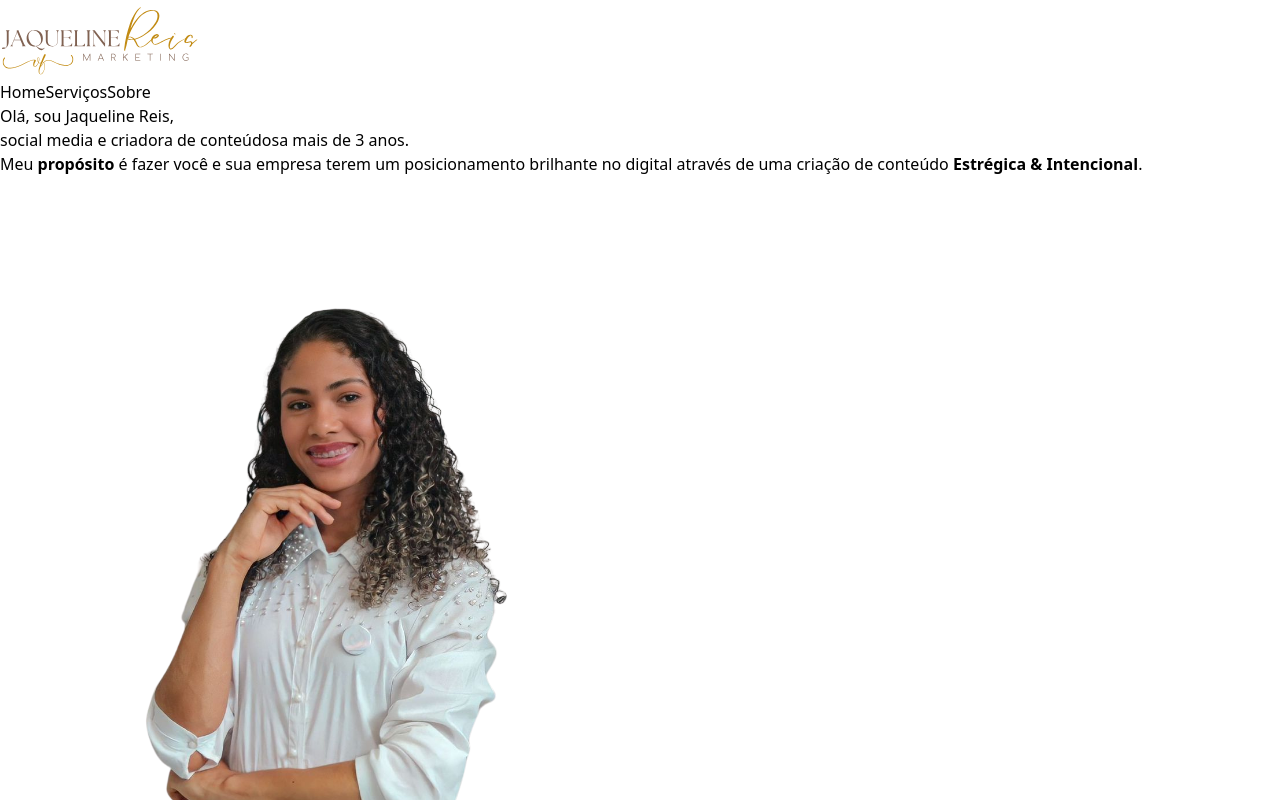
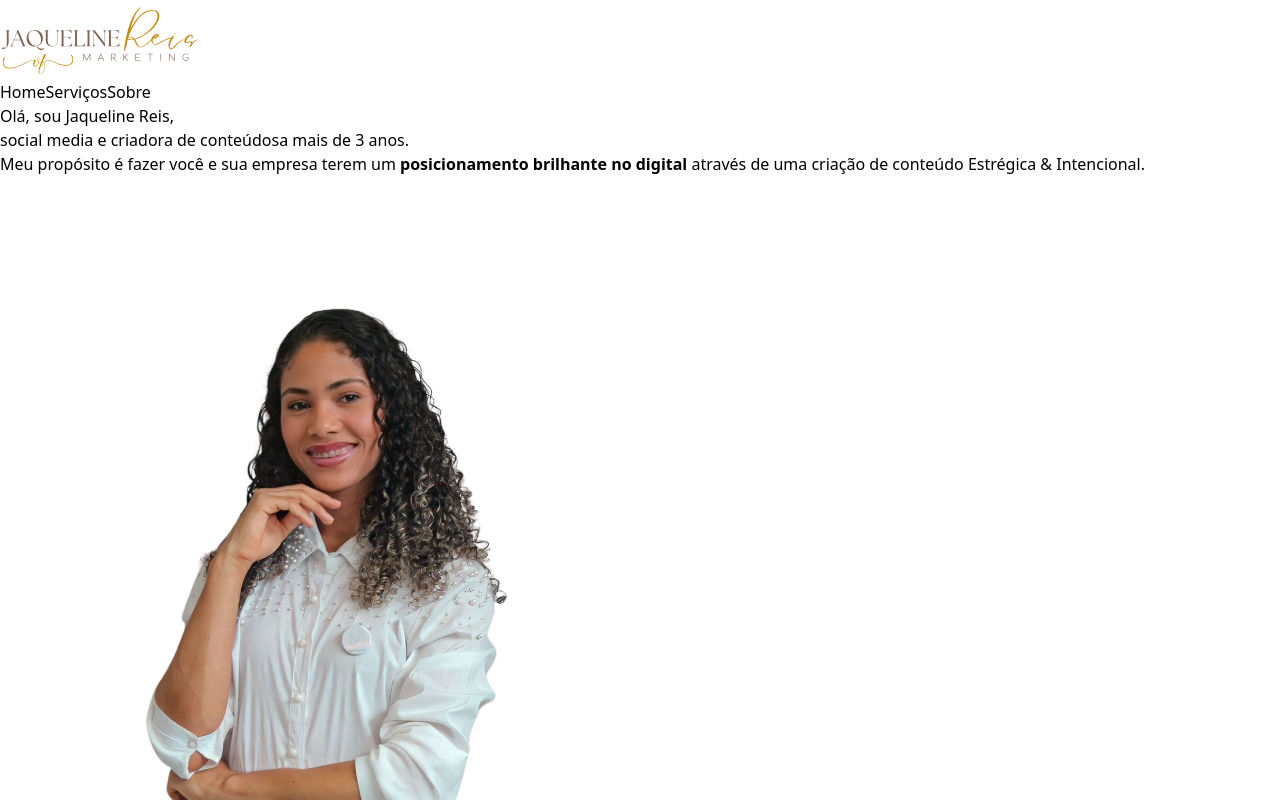
Before and after one commit to irlanreis/jaquelinereis, a React (Vite) app in the folder site-jaqueline/: page / in a window 1280 px wide. Shown: the top 800 px of the page. Built offline with nearby package versions, Linux system fonts and the light colour scheme.

Commit message:
Feat: Adiciona arquivo env e Pagina inicial

```diff
--- a/site-jaqueline/src/components/PageInitial.tsx
+++ b/site-jaqueline/src/components/PageInitial.tsx
@@ -5,9 +5,9 @@ function PageInitial() {
     <main className="bg-black w-full h-screen p-4">
 
       <div className="flex flex-col w- h-full absolute justify-stretch">
-        <p className="text-amber-400 text-4xl font-extralight pt-8">Olá, sou Jaqueline Reis,</p>
+        <p className="text-amber-500 text-4xl font-extralight pt-8">Olá, sou Jaqueline Reis,</p>
         <p className="text-white font-extralight ml-1">social media e criadora de conteúdosa mais de 3 anos.</p>
-        <p className="text-white w-96 pl-1 font-light mt-32">Meu <strong className="text-amber-500">propósito</strong> é fazer você e sua empresa terem um posicionamento brilhante no digital através de uma criação de conteúdo <strong className="text-amber-500">Estrégica & Intencional</strong>.</p>
+        <p className="text-white w-96 pl-1 font-light mt-32">Meu propósito é fazer você e sua empresa terem um <strong className="text-amber-500 font-bold">posicionamento brilhante no digital</strong> através de uma criação de conteúdo Estrégica & Intencional.</p>
       </div>
       <div className="flex relative justify-end mr-36">
         <div className='flex w-96 relative'>
```
Also changed, not shown: 1 other file (tests, documents, lock files or other folders).
